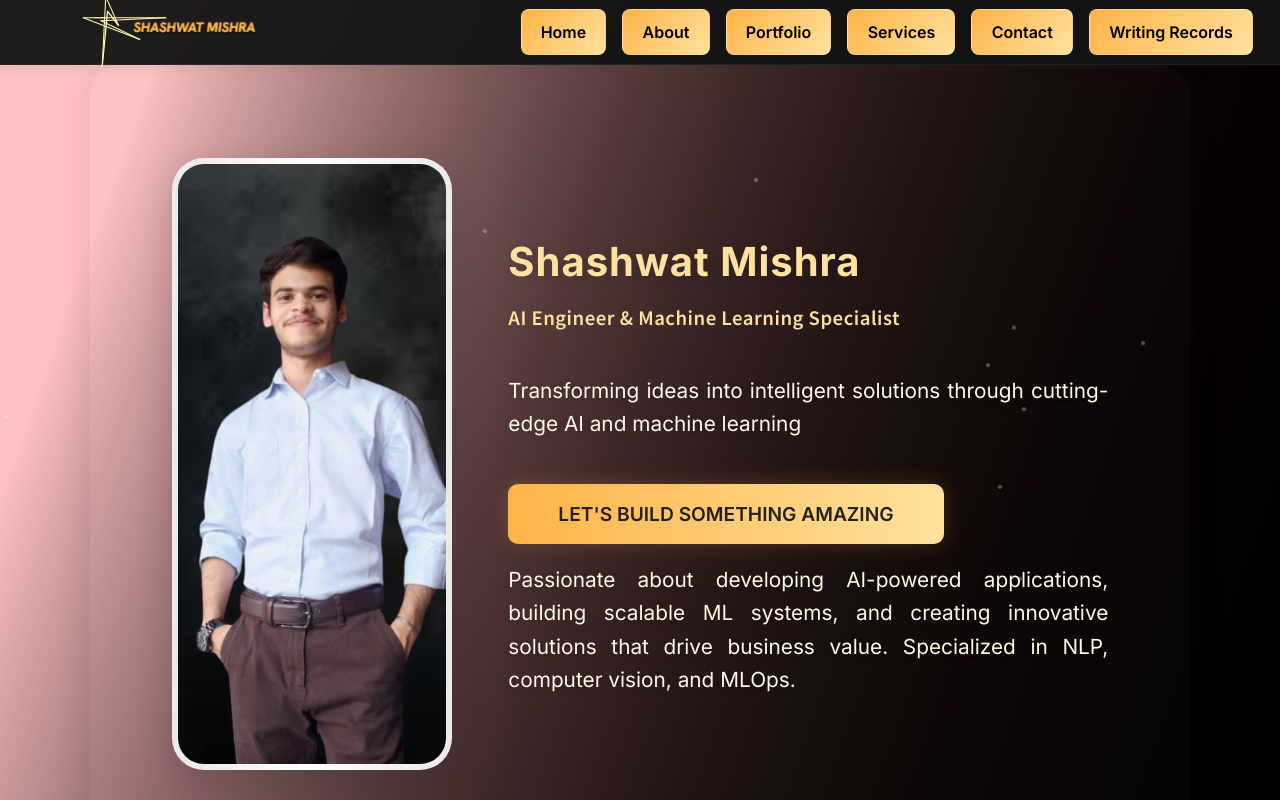
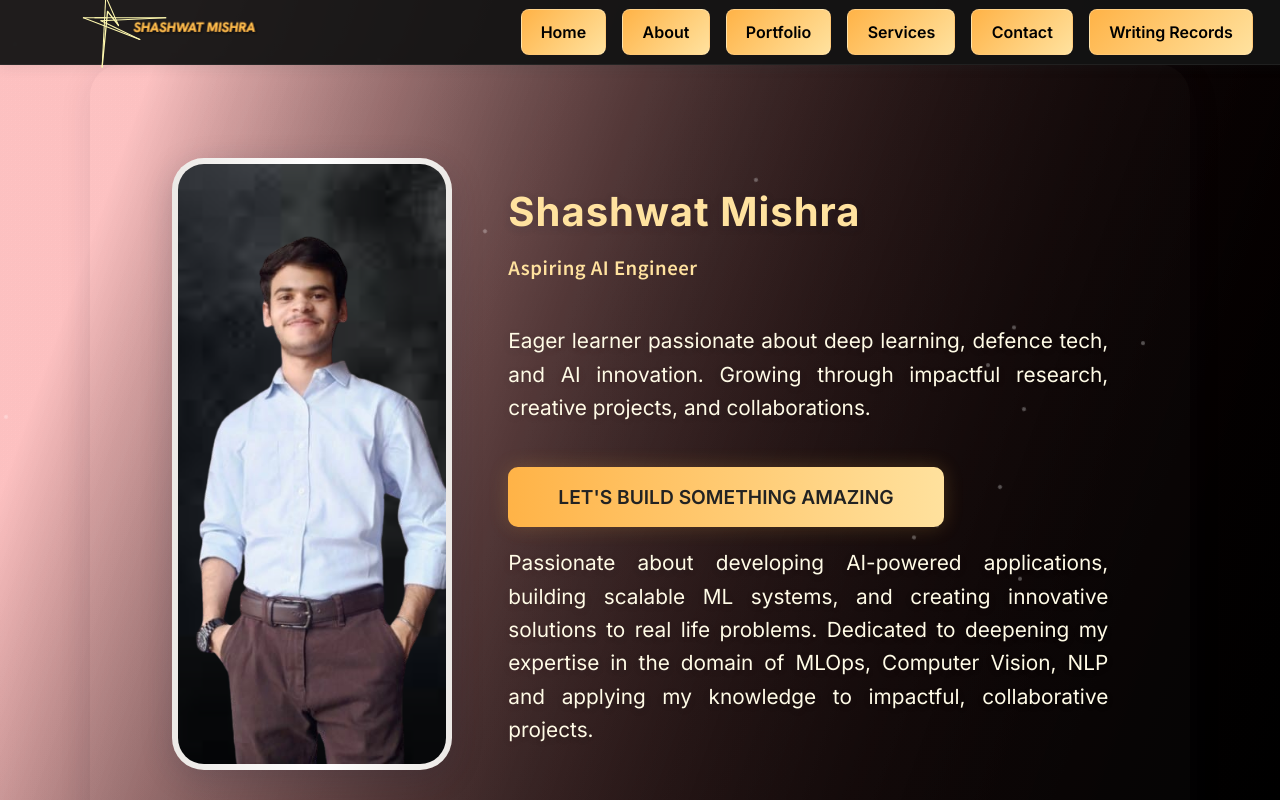
Before and after one commit to StrikerSam-Ai/Portfolio, a React (Vite) app: page / in a window 1280 px wide. Built offline with nearby package versions, Linux system fonts and the light colour scheme.

Commit message:
add: hero content

```diff
--- a/src/App.tsx
+++ b/src/App.tsx
@@ -65,13 +65,12 @@ function App() {
               </div>
               <div className="hero-content">
                 <h1 className="hero-name">Shashwat Mishra</h1>
-                <h2 className="hero-title">AI Engineer & Machine Learning Specialist</h2>
-                <p className="hero-tagline">Transforming ideas into intelligent solutions through cutting-edge AI and machine learning</p>
+                <h2 className="hero-title">Aspiring AI Engineer </h2>
+                <p className="hero-tagline">Eager learner passionate about deep learning, defence tech, and AI innovation. Growing through impactful research, creative projects, and collaborations.</p>
                 <button className="btn-grad" onClick={scrollToContact}>Let's Build Something Amazing</button>
                 <p className="hero-description">
                   Passionate about developing AI-powered applications, building scalable ML systems,
-                  and creating innovative solutions that drive business value. Specialized in NLP,
-                  computer vision, and MLOps.
+                  and creating innovative solutions to real life problems. Dedicated to deepening my expertise in the domain of MLOps, Computer Vision, NLP and applying my knowledge to impactful, collaborative projects.
                 </p>
               </div>
             </section>
```
